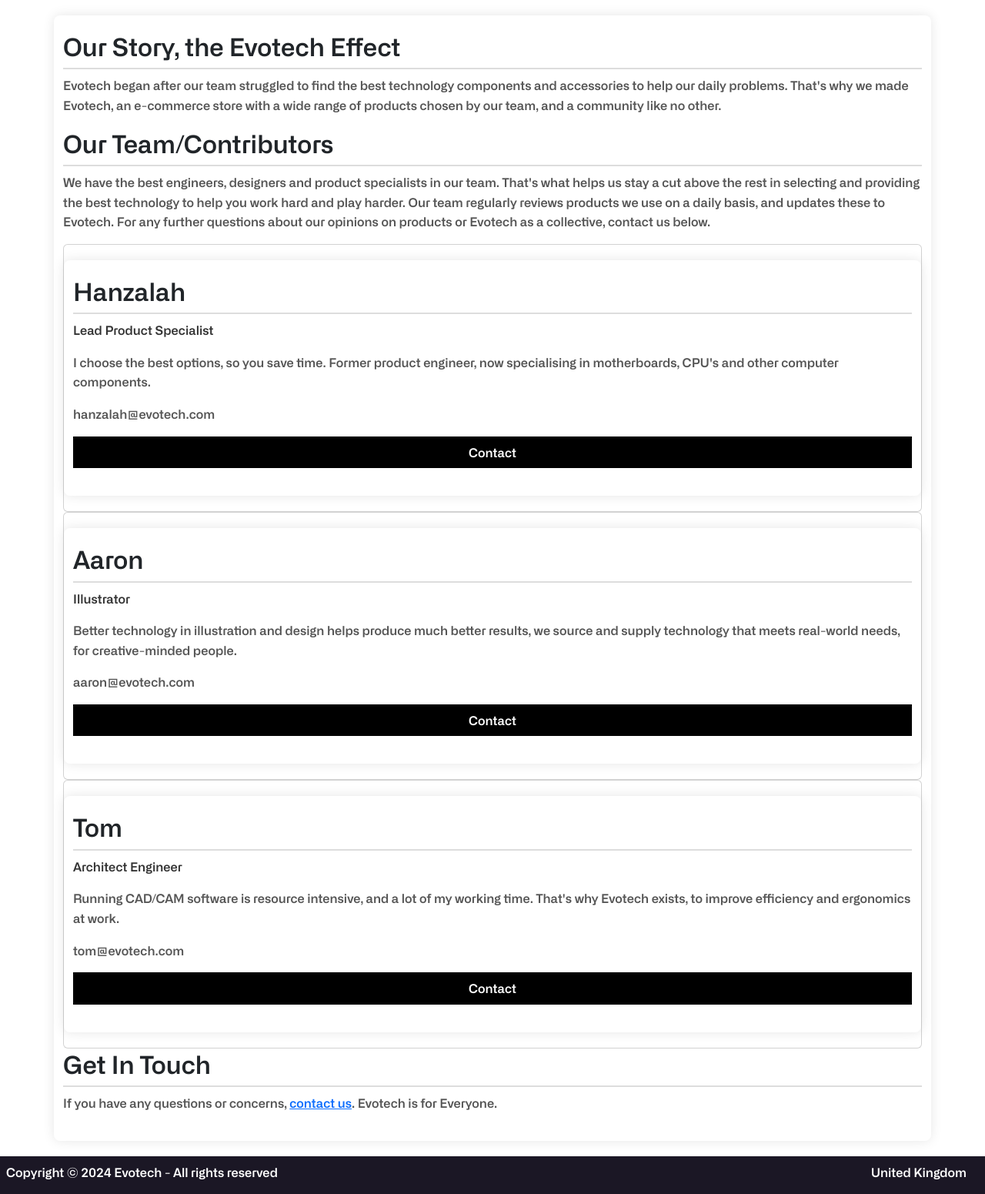
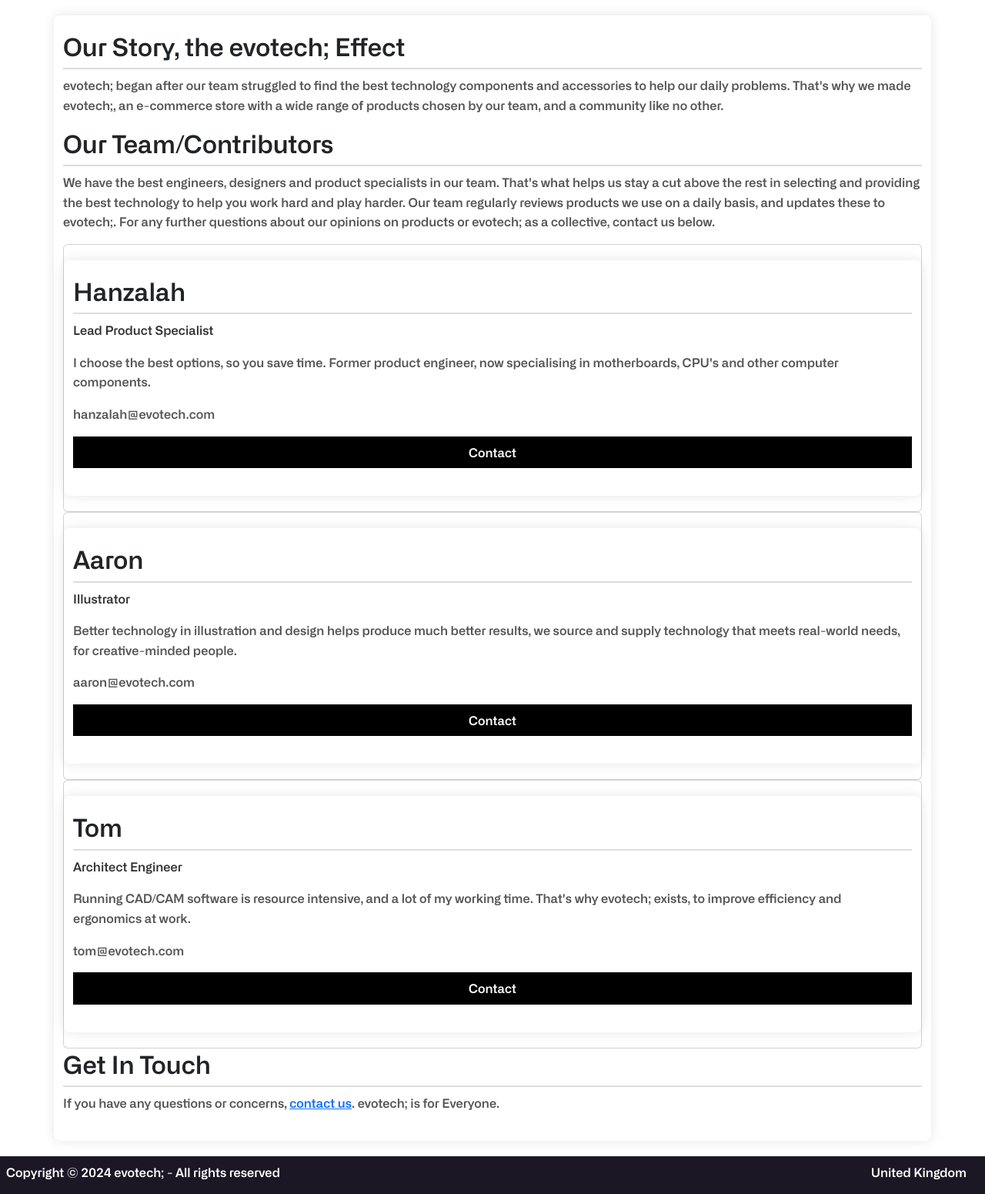
Before and after one commit to aston-cs2tp-evotech/evotech, a PHP site: page /view/aboutus.php in a window 1280 px wide. Shown: the part 136-1687 px from the top of the page at 77% size. Run offline with PHP 8.4, Linux system fonts and the light colour scheme.

Commit message:
Make evotech; consistent

```diff
--- a/view/AdminLogin.php
+++ b/view/AdminLogin.php
@@ -33,7 +33,7 @@ if (session_status() === PHP_SESSION_NONE) {
             <br>
             <br>
 
-            <h2 class="welcome">Welcome to Evotech</h2>
+            <h2 class="welcome">Welcome to evotech;</h2>
 
             <br>
             <br>
--- a/view/aboutus.php
+++ b/view/aboutus.php
@@ -43,11 +43,11 @@ if (isset($userInfo)) {
     <div class="container">
         <!-- <img src="" alt=""> -->
 
-        <h2>Our Story, the Evotech Effect</h2>
-        <p>Evotech began after our team struggled to find the best technology components and accessories to help our daily problems. That's why we made Evotech, an e-commerce store with a wide range of products chosen by our team, and a community like no other.</p>
+        <h2>Our Story, the evotech; Effect</h2>
+        <p>evotech; began after our team struggled to find the best technology components and accessories to help our daily problems. That's why we made evotech;, an e-commerce store with a wide range of products chosen by our team, and a community like no other.</p>
 
         <h2>Our Team/Contributors</h2>
-        <p>We have the best engineers, designers and product specialists in our team. That's what helps us stay a cut above the rest in selecting and providing the best technology to help you work hard and play harder. Our team regularly reviews products we use on a daily basis, and updates these to Evotech. For any further questions about our opinions on products or Evotech as a collective, contact us below.</p>
+        <p>We have the best engineers, designers and product specialists in our team. That's what helps us stay a cut above the rest in selecting and providing the best technology to help you work hard and play harder. Our team regularly reviews products we use on a daily basis, and updates these to evotech;. For any further questions about our opinions on products or evotech; as a collective, contact us below.</p>
         <div class="row">
             <div class="column">
               <div class="card">
@@ -81,7 +81,7 @@ if (isset($userInfo)) {
                 <div class="container">
                   <h2>Tom</h2>
                   <p class="title">Architect Engineer</p>
-                  <p>Running CAD/CAM software is resource intensive, and a lot of my working time. That's why Evotech exists, to improve efficiency and ergonomics at work.</p>
+                  <p>Running CAD/CAM software is resource intensive, and a lot of my working time. That's why evotech; exists, to improve efficiency and ergonomics at work.</p>
                   <p>tom@evotech.com</p>
                   <p><button class="button">Contact</button></p>
                 </div>
@@ -89,7 +89,7 @@ if (isset($userInfo)) {
             </div>
           </div>
         <h2>Get In Touch</h2>
-        <p>If you have any questions or concerns, <a href="contactpage">contact us</a>. Evotech is for Everyone.</p>
+        <p>If you have any questions or concerns, <a href="contactpage">contact us</a>. evotech; is for Everyone.</p>
     </div>
 
     <footer>
--- a/view/footer.php
+++ b/view/footer.php
@@ -15,7 +15,7 @@
 <body>
   <footer>
     <div class="footer-content">
-        <p class="copyright"> Copyright &copy; <?php echo date("Y"); ?> Evotech - All rights reserved</p>
+        <p class="copyright"> Copyright &copy; <?php echo date("Y"); ?> evotech; - All rights reserved</p>
         <p class="country"> United Kingdom</p>
       </div>
   </footer>
--- a/view/nav.php
+++ b/view/nav.php
@@ -26,7 +26,7 @@
             <div class="offcanvas offcanvas-dark bg-dark offcanvas-end" tabindex="-1" id="offcanvasNavbar"
                 aria-labelledby="offcanvasNavbarLabel">
                 <div class="offcanvas-header">
-                    <h5 class="offcanvas-title" id="offcanvasNavbarLabel" style="color:white">Evotech</h5>
+                    <h5 class="offcanvas-title" id="offcanvasNavbarLabel" style="color:white">evotech;</h5>
                     <button type="button" class="btn-close" data-bs-dismiss="offcanvas" aria-label="Close"></button>
                 </div>
                 <div class="offcanvas-body">
--- a/view/register.php
+++ b/view/register.php
@@ -39,7 +39,7 @@ if (isset($_SESSION['uid'])) {
             <br>
             <br>
 
-            <h2 class="welcome">Welcome to Evotech</h2>
+            <h2 class="welcome">Start evolving your tech today</h2>
 
             <br>
             <br>
```
Also changed, not shown: view/home.php (+6 -6 lines).
